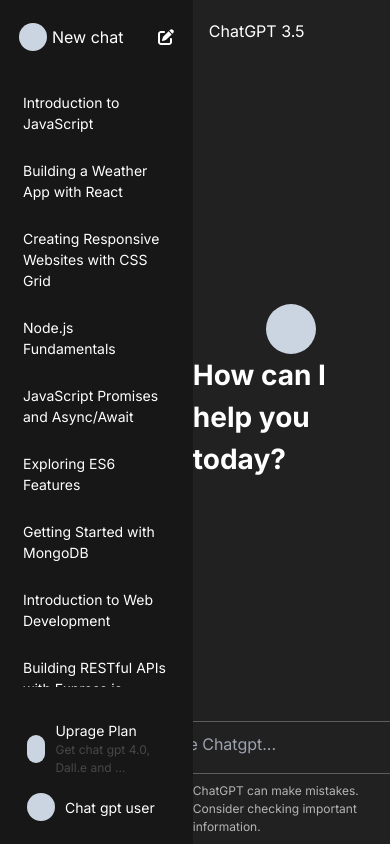
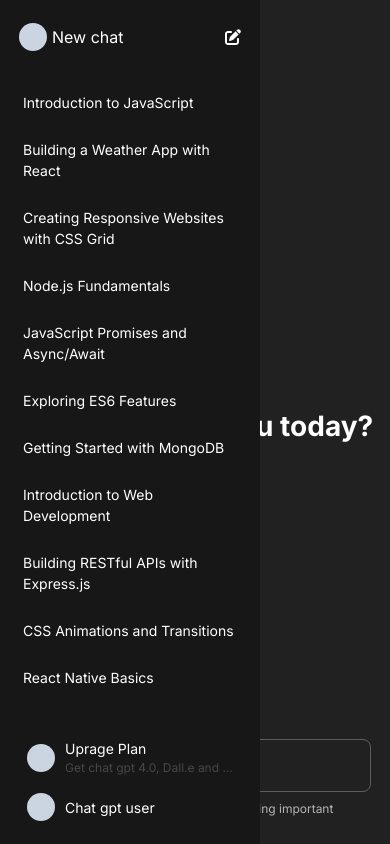
Before and after one commit to sakibsarkar/chatGPTDashboard, a Next.js app: page / in a window 390 px wide. Built offline with nearby package versions, Linux system fonts and the light colour scheme.

Commit message:
responsive sidebbar

```diff
--- a/src/app/layout.tsx
+++ b/src/app/layout.tsx
@@ -1,4 +1,5 @@
 import "./globals.css";
+import ContextProvider from "@/providers/ContextProvider";
 import Header from "@/components/Header/Header";
 import PromtBox from "@/components/PromtBox/PromtBox";
 import SideBar from "@/components/SideBar/SideBar";
@@ -21,6 +22,7 @@
     <html lang="en">
       <body className={inter.className}>
 
+        <ContextProvider>
           <div className="flex items-center justify-between h-screen">
             {/* sidebar */}
             <SideBar />
@@ -32,6 +34,7 @@
             </div>
 
           </div>
+        </ContextProvider>
 
       </body>
     </html>
--- a/src/components/SideBar/SideBar.tsx
+++ b/src/components/SideBar/SideBar.tsx
@@ -1,11 +1,33 @@
+"use client";
 import Link from "next/link";
-import { FaPenToSquare } from "react-icons/fa6";
+import { useContext } from "react";
+import { FaArrowLeft, FaArrowRight, FaPenToSquare } from "react-icons/fa6";
+import { StateContext } from "@/providers/ContextProvider";
 import { chatTitles } from "@/utils/mock/chatTitles";
 
 const SideBar = () => {
+
+    const { showSidebar, setShowSideBar } = useContext(StateContext)
+    const sidebarHideStyle = {
+        width: "0px",
+        height: "0px",
+        overflow: "hidden",
+        padding: "0px",
+    }
+
+    const applyStyle = showSidebar ? {} : sidebarHideStyle
+
+    const Arrow = showSidebar ? FaArrowLeft : FaArrowRight
+
     return (
-        <div className="sm:max-w-[260px] p-[15px] h-screen bg-[#171717] text-white ">
-            <nav className="h-full">
+        <div className="fixed left-0 top-0 w-[260px] p-[15px] h-screen bg-[#171717] text-white duration-[0.3s] sm:relative" style={showSidebar ? {} : { width: "0px", padding: "0px", transition: "0.3s" }}>
+
+            {/* close open button */}
+            <button onClick={() => setShowSideBar(!showSidebar)} className="hidden sm:flex absolute top-[50%] right-[-35px]">
+                <Arrow />
+            </button>
+
+            <nav className="h-full" style={applyStyle}>
                 <div className="flex flex-col items-center justify-between w-full h-full gap-[25px]">
 
                     {/* side bar top section */}
--- /dev/null
+++ b/src/providers/ContextProvider.tsx
@@ -0,0 +1,24 @@
+"use client";
+import React, { ReactNode, createContext, useState } from "react";
+
+type ContextValueType = {
+    setShowSideBar: React.Dispatch<React.SetStateAction<boolean>>;
+    showSidebar: boolean;
+};
+export const StateContext = createContext<ContextValueType>({ setShowSideBar: () => { }, showSidebar: false })
+
+const ContextProvider: React.FC<{ children: ReactNode }> = ({ children }) => {
+
+    const [showSidebar, setShowSideBar] = useState<boolean>(true)
+    const contextValue = {
+        setShowSideBar,
+        showSidebar
+    }
+    return (
+        <StateContext.Provider value={contextValue}>
+            {children}
+        </StateContext.Provider>
+    );
+};
+
+export default ContextProvider;
```
Lines whose indentation alone changed are shown as unchanged.
